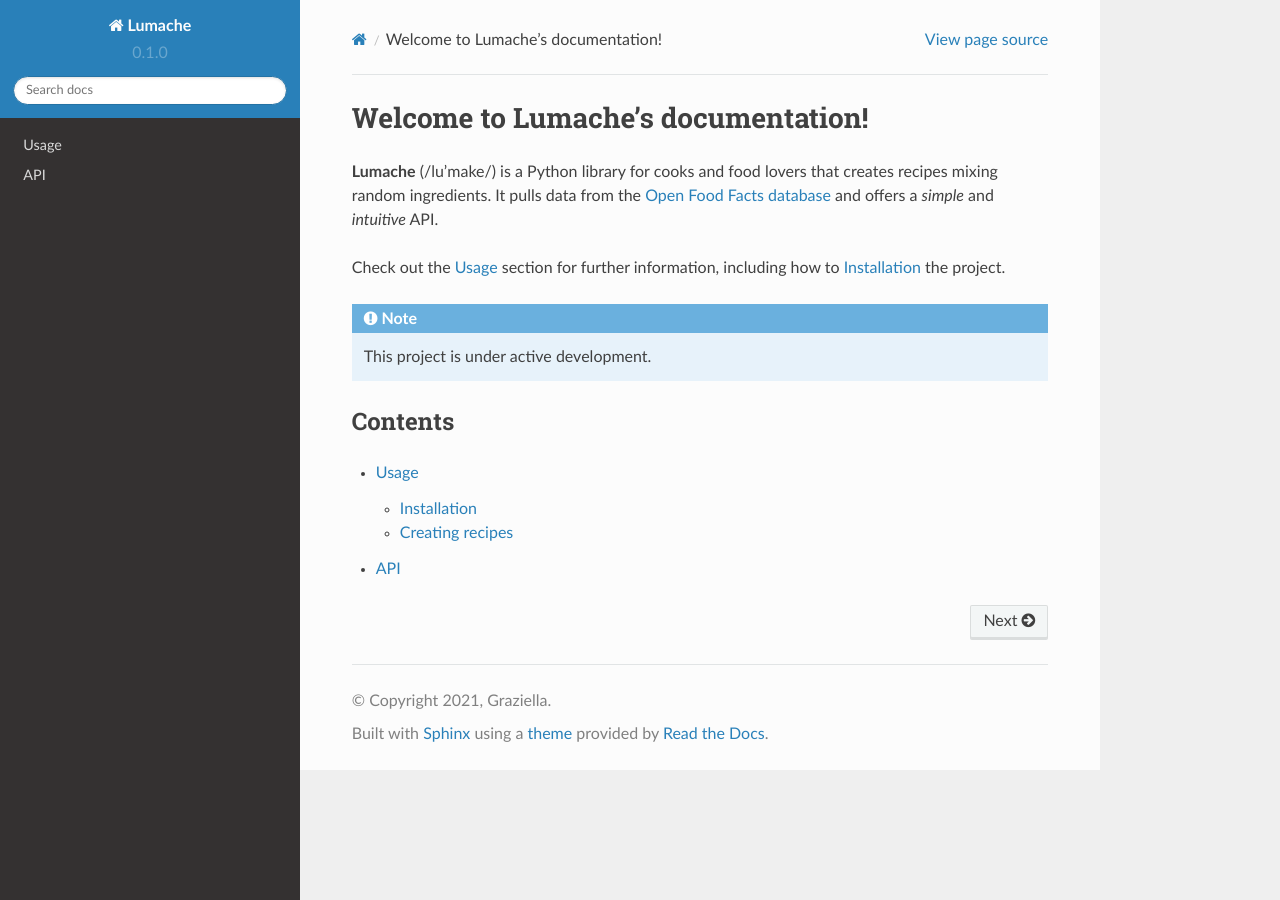
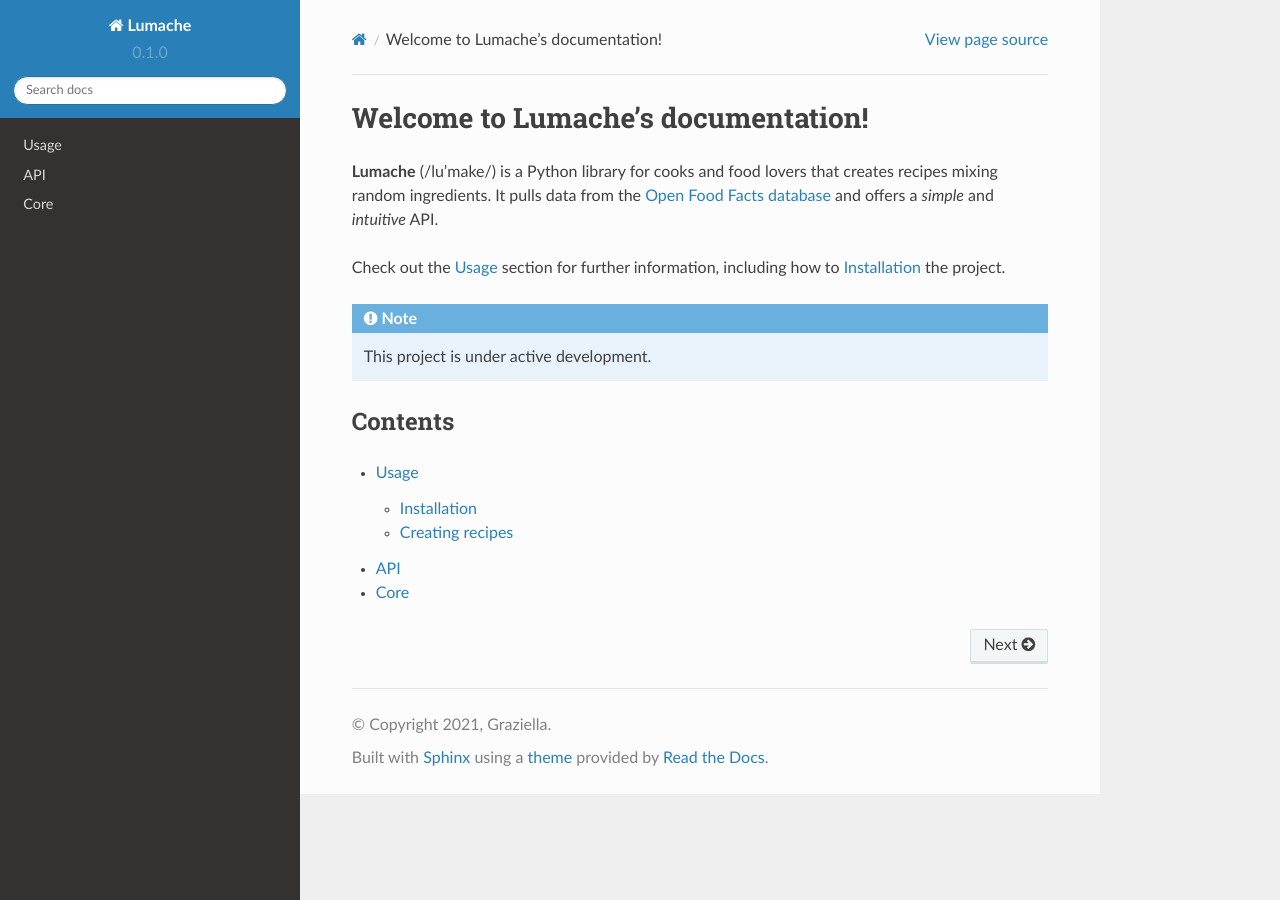
Before and after one commit to danielmartin/rtd-tutorial, a Sphinx documentation site: the page built from docs/source/index.rst, in a window 1280 px wide. Built offline with Sphinx 7.4.7 and the Read the Docs theme 2.0.0, drawn with Linux system fonts in a browser that asks for light colours.

Commit message:
Add link

```diff
--- a/docs/source/index.rst
+++ b/docs/source/index.rst
@@ -20,3 +20,4 @@ Contents
 
    usage
    api
+   Core <https://danielmartin-rtd-tutorial.readthedocs.io/projects/core/en/latest/>
```
